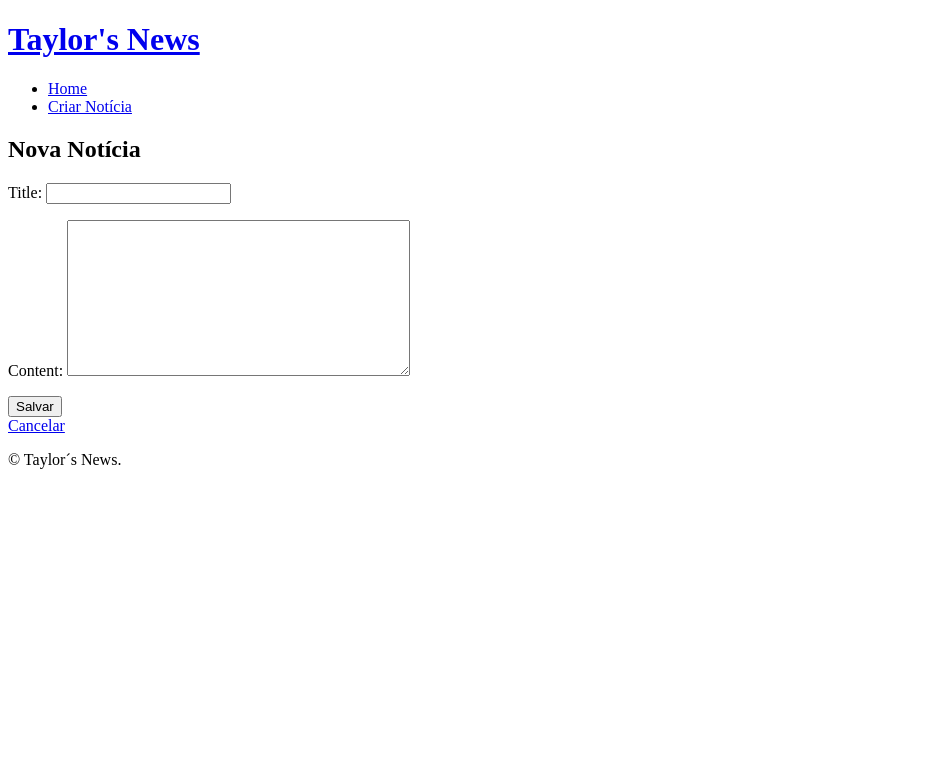
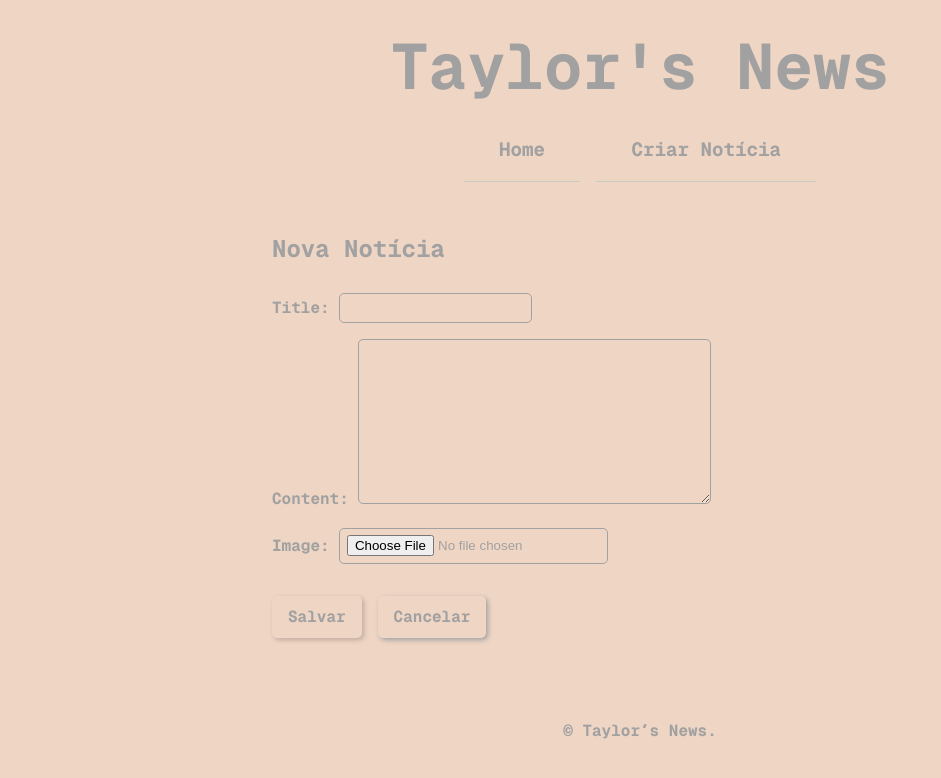
Before and after one commit to luulopes/EP2, a Django app: page /post/new/ in a window 1280 px wide. Shown: the top 778 px of the page, without its empty margins (0-941 px from the left). Run offline with Django 5.2, Linux system fonts and the light colour scheme.

Commit message:
Estilização Inicial

```diff
--- a/blog/admin.py
+++ b/blog/admin.py
@@ -1,5 +1,7 @@
 
 from django.contrib import admin
 from .models import Post
+from .models import Comment
 
+admin.site.register(Comment)
 admin.site.register(Post)
--- a/blog/forms.py
+++ b/blog/forms.py
@@ -4,4 +4,4 @@ from .models import Post
 class PostForm(forms.ModelForm):
     class Meta:
         model = Post
-        fields = ['title', 'content']
+        fields = ['title', 'content', 'image']
--- a/blog/models.py
+++ b/blog/models.py
@@ -1,9 +1,20 @@
 from django.db import models
+from django.contrib.auth.models import User
 
 class Post(models.Model):
     title = models.CharField(max_length=200)
     content = models.TextField()
     date_posted = models.DateTimeField(auto_now_add=True)
+    image = models.ImageField(upload_to='images/', null=True, blank=True)
 
     def __str__(self):
         return self.title
+
+class Comment(models.Model):
+    post = models.ForeignKey(Post, on_delete=models.CASCADE, related_name='comments')
+    author = models.ForeignKey(User, on_delete=models.CASCADE)
+    content = models.TextField()
+    date_posted = models.DateTimeField(auto_now_add=True)
+
+    def __str__(self):
+        return f'Comment by {self.author} on {self.post}'
--- a/blog/urls.py
+++ b/blog/urls.py
@@ -1,5 +1,6 @@
 from .views import PostListView, PostDetailView, PostCreateView, PostUpdateView, PostDeleteView
 from django.urls import path
+
 
 urlpatterns = [
     path('', PostListView.as_view(), name='post-list'),
--- a/blog/views.py
+++ b/blog/views.py
@@ -14,13 +14,13 @@ class PostDetailView(DetailView):
 
 class PostCreateView(CreateView):
     model = Post
-    fields = ['title', 'content']
+    fields = ['title', 'content', 'image']
     template_name = 'blog/post_form.html'
     success_url = reverse_lazy('post-list')
 
 class PostUpdateView(UpdateView):
     model = Post
-    fields = ['title', 'content']
+    fields = ['title', 'content', 'image']
     template_name = 'blog/post_form.html'
     success_url = reverse_lazy('post-list')
 
--- a/static/css/style.css
+++ b/static/css/style.css
@@ -0,0 +1,182 @@
+@import url('https://fonts.googleapis.com/css2?family=Geist+Mono:wght@100..900&display=swap');
+@import url('https://fonts.googleapis.com/css2?family=Geist+Mono:wght@100..900&family=Pacifico&display=swap');
+* {
+    margin: 0;
+    padding: 0;
+    box-sizing: border-box;
+}
+
+body {
+    font-family: 'Geist Mono', sans-serif;
+    background-color: #efd5c4;
+    color: #A1A1A1;
+    line-height: 1.6;
+    font-weight: bold;
+}
+
+header {
+    background-color: #efd5c4;
+    padding: 1em;
+    text-align: center;
+}
+
+header h1 a {
+    color: #A1A1A1;
+    text-decoration: none;
+    font-size: 2em;
+}
+
+nav ul {
+    list-style: none;
+    display: flex;
+    justify-content: center;
+    gap: 1em;
+}
+
+nav ul li a {
+    color: #A1A1A1;
+    text-decoration: none;
+    padding: 0.5em 1em;
+    border-radius: 5px;
+    transition: background-color 0.3s;
+}
+
+nav ul li a:hover {
+    background-color: #C8CBC1;
+}
+
+main {
+    padding: 2em;
+    max-width: 800px;
+    margin: auto;
+}
+
+h2 {
+    color: #A1A1A1;
+    margin-bottom: 1em;
+}
+
+footer {
+    background-color: #efd5c4;
+    color: #A1A1A1;
+    text-align: center;
+    padding: 1em;
+    margin-top: 2em;
+}
+
+/* Botões */
+.button-container {
+    display: flex;
+    gap: 1em;
+    margin-top: 1em;
+}
+
+.button {
+    display: inline-flex;
+    align-items: center;
+    justify-content: center;
+    text-align: center;
+    color: #A1A1A1;
+    border: none;
+    padding: 0.5em 1em;
+    border-radius: 5px;
+    cursor: pointer;
+    text-decoration: none;
+    font-size: 1em;
+    font-weight: bold;
+    box-shadow: 2px 2px 5px #A1A1A1;
+    transition: background-color 0.3s ease, box-shadow 0.3s ease;
+}
+
+.button:hover {
+    background-color: #C8CBC1;
+    box-shadow: 4px 4px 10px #A1A1A1;
+}
+
+/* Força o mesmo estilo para <button> */
+button.button {
+    all: unset;
+    display: inline-flex;
+    align-items: center;
+    justify-content: center;
+    color: #A1A1A1;
+    border: none;
+    padding: 0.5em 1em;
+    border-radius: 5px;
+    cursor: pointer;
+    text-align: center;
+    text-decoration: none;
+    font-size: 1em;
+    font-weight: bold;
+    box-shadow: 2px 2px 5px rgba(0, 0, 0, 0.2);
+    transition: background-color 0.3s ease, box-shadow 0.3s ease;
+}
+
+button.button:hover {
+    background-color: #C8CBC1;
+    box-shadow: 4px 4px 10px #A1A1A1;
+}
+
+/* Links */
+a {
+    color: #A1A1A1;
+    text-decoration: none;
+    transition: color 0.3s;
+}
+
+a:hover {
+    color: #E6B0AA; /* Rosa claro */
+}
+
+/* Estilo das listas de posts */
+ul {
+    list-style-type: none;
+    padding: 0;
+}
+
+ul li {
+    padding: 1em;
+    border-bottom: 1px solid #C8CBC1;
+}
+
+ul li a {
+    font-weight: bold;
+    font-size: 1.2em;
+    color: #A1A1A1;
+}
+
+ul li p {
+    font-size: 0.9em;
+    color: #A1A1A1;
+}
+
+/* Formulários */
+form {
+    display: flex;
+    flex-direction: column;
+    gap: 1em;
+}
+
+form input, form textarea {
+    background-color: #efd5c4;
+    padding: 0.5em;
+    border: 1.5px solid #A1A1A1;
+    border-radius: 5px;
+}
+
+form button {
+    align-self: flex-start;
+}
+
+/* Estilo da Imagem de Destaque do Post */
+.featured-image {
+    margin: 1em 0;
+    text-align: center;
+}
+
+.featured-image img {
+    width: 100%;
+    max-width: 600px;
+    height: auto;
+    border-radius: 10px;
+}
--- a/taylor_blog/settings.py
+++ b/taylor_blog/settings.py
@@ -11,6 +11,7 @@ https://docs.djangoproject.com/en/5.1/ref/settings/
 """
 
 from pathlib import Path
+import os
 
 # Build paths inside the project like this: BASE_DIR / 'subdir'.
 BASE_DIR = Path(__file__).resolve().parent.parent
@@ -124,3 +125,6 @@ STATIC_URL = 'static/'
 DEFAULT_AUTO_FIELD = 'django.db.models.BigAutoField'
 
 STATICFILES_DIRS = [BASE_DIR / 'static']
+
+MEDIA_URL = '/media/'  # URL para acessar arquivos de mídia
+MEDIA_ROOT = os.path.join(BASE_DIR, 'media')  # Diretório de armazenamento
--- a/taylor_blog/urls.py
+++ b/taylor_blog/urls.py
@@ -16,8 +16,13 @@ Including another URLconf
 """
 from django.contrib import admin
 from django.urls import path, include
+from django.conf import settings
+from django.conf.urls.static import static
 
 urlpatterns = [
     path('admin/', admin.site.urls),
     path('', include('blog.urls')),
 ]
+
+if settings.DEBUG:
+    urlpatterns += static(settings.MEDIA_URL, document_root=settings.MEDIA_ROOT)
--- a/templates/blog/post_form.html
+++ b/templates/blog/post_form.html
@@ -4,10 +4,12 @@
 
 {% block content %}
     <h2>{% if post %}Editar Notícia{% else %}Nova Notícia{% endif %}</h2>
-    <form method="POST">
+    <form method="POST" enctype="multipart/form-data">
         {% csrf_token %}
         {{ form.as_p }}
-        <button type="submit">Salvar</button>
+        <div class="button-container">
+            <button type="submit" class="button">Salvar</button>
+            <a href="{% url 'post-list' %}" class="button">Cancelar</a>
+        </div>
     </form>
-    <a href="{% url 'post-list' %}">Cancelar</a>
 {% endblock %}
```
Also changed, not shown: templates/blog/post_confirm_delete.html (+14 -5 lines), templates/blog/post_detail.html (+12 -3 lines), blog/migrations/0002_comment.py (added), blog/migrations/0003_post_image.py (added), media/images/download.jpeg (added), media/images/download_GTkyuHt.jpeg (added), media/images/download_U55dV3d.jpeg (added), media/images/download_UYJpK0a.jpeg (added), static/images/banner.jpeg (added).
